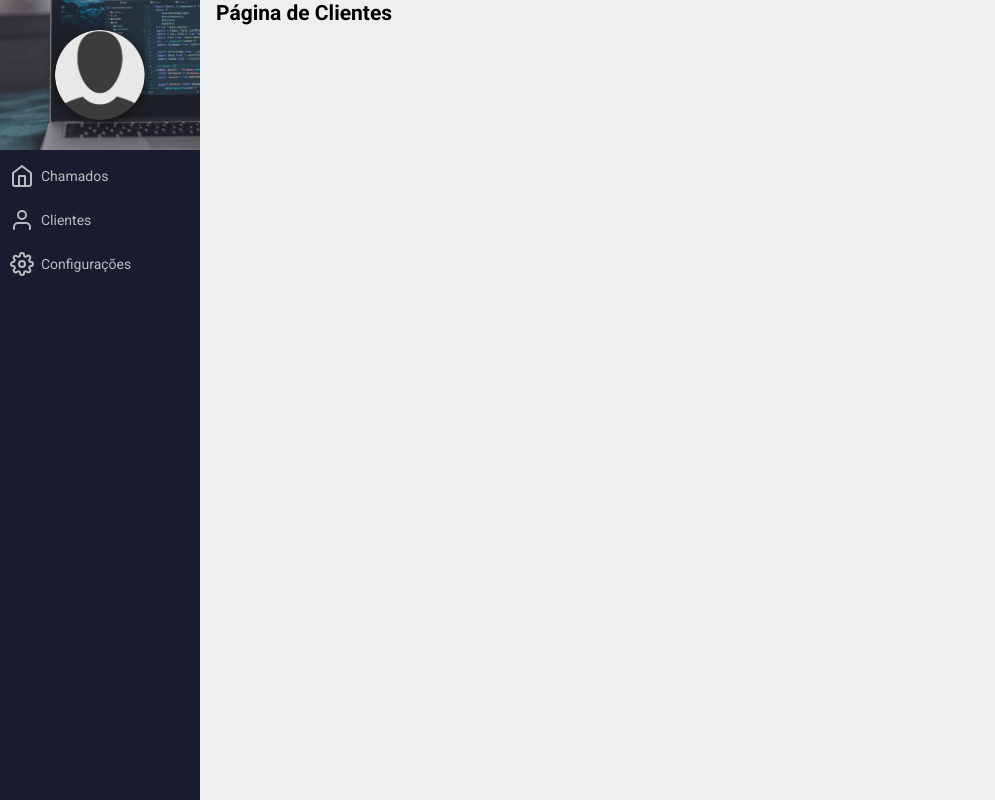
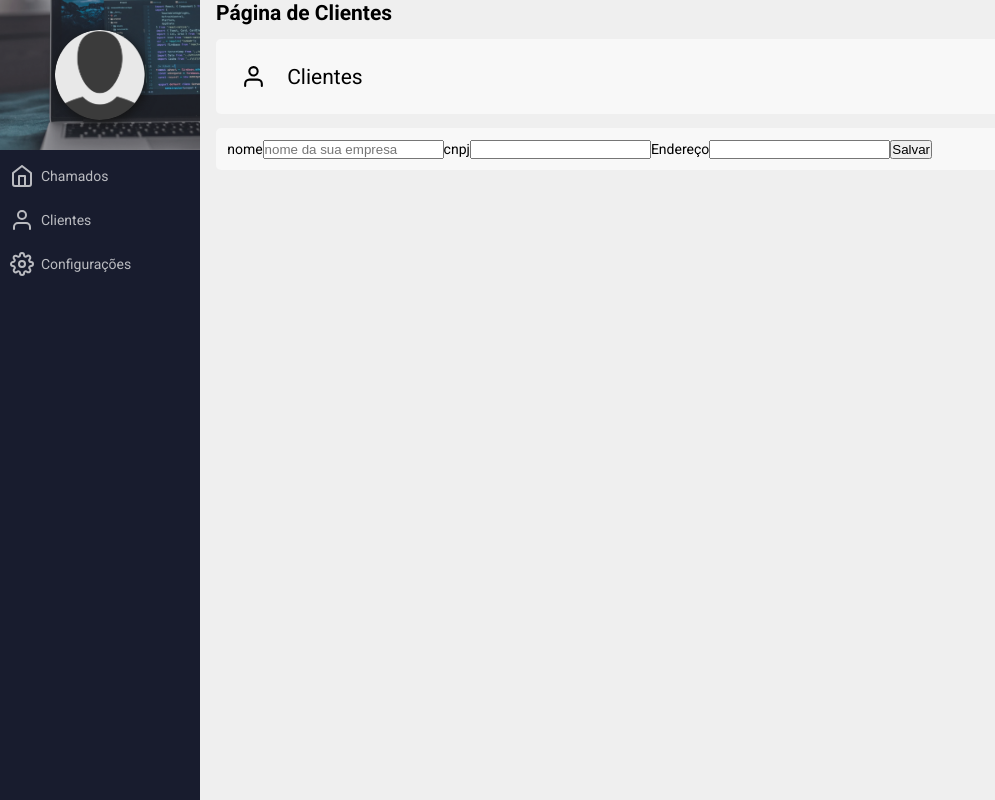
Before and after one commit to victor-magaldi/sistema-chamados-react, a React (Create React App) app: page /customers in a window 1280 px wide. Shown: the whole page, without its empty margins (0-995 px from the left). Built offline with nearby package versions, Linux system fonts and the light colour scheme; no server answers; sample sign-in values are in the browser's storage.

Commit message:
cria jsx form customers

```diff
--- a/src/pages/Customers/Customers.module.css
+++ b/src/pages/Customers/Customers.module.css
@@ -2,3 +2,10 @@
   margin-left: 200px;
   padding: 1px 16px;
 }
+.container {
+  display: flex;
+  background-color: #f8f8f8;
+  border-radius: 5px;
+  padding: 0.8em;
+  margin-bottom: 1.5em;
+}
--- a/src/pages/Customers/index.jsx
+++ b/src/pages/Customers/index.jsx
@@ -1,17 +1,58 @@
-import React, { useContext } from "react";
+import React, { useContext, useState } from "react";
 import { AuthContext } from "../../contexts/Auth";
 import styles from "./Customers.module.css";
 
+import Title from "../../components/Title";
 import Header from "../../components/Header";
 
+import { FiUser } from "react-icons/fi";
+
 export default function Customers() {
-  const { signOut } = useContext(AuthContext);
-  console.log(signOut);
+  const {} = useContext(AuthContext);
+  const [nameFantasy, setNameFantasy] = useState("");
+  const [cnpj, setCnpj] = useState("");
+  const [address, setAddres] = useState("");
+
+  async function handleSave() {}
+
   return (
     <>
       <Header />
       <div className={styles.containerCustomers}>
         <h2>Página de Clientes</h2>
+        <Title name="Clientes">
+          <FiUser size={25} />
+        </Title>
+        <div className={styles.container}>
+          <form className={styles.form} onSubmit={handleSave}>
+            <label htmlFor="nameFantasy">nome</label>
+            <input
+              type="text"
+              id="nameFantasy"
+              placeholder="nome da sua empresa"
+              value={nameFantasy}
+              onChange={(e) => setNameFantasy(e.target.value)}
+            />
+
+            <label htmlFor="cnpj">cnpj</label>
+            <input
+              type="cnpj"
+              id="cnpj"
+              value={cnpj}
+              onChange={(e) => setCnpj(e.target.value)}
+            />
+
+            <label htmlFor="adress">Endereço</label>
+            <input
+              type="text"
+              id="adress"
+              value={address}
+              onChange={(e) => setAddres(e.target.value)}
+            />
+
+            <button type="submit">Salvar</button>
+          </form>
+        </div>
       </div>
     </>
   );
```
